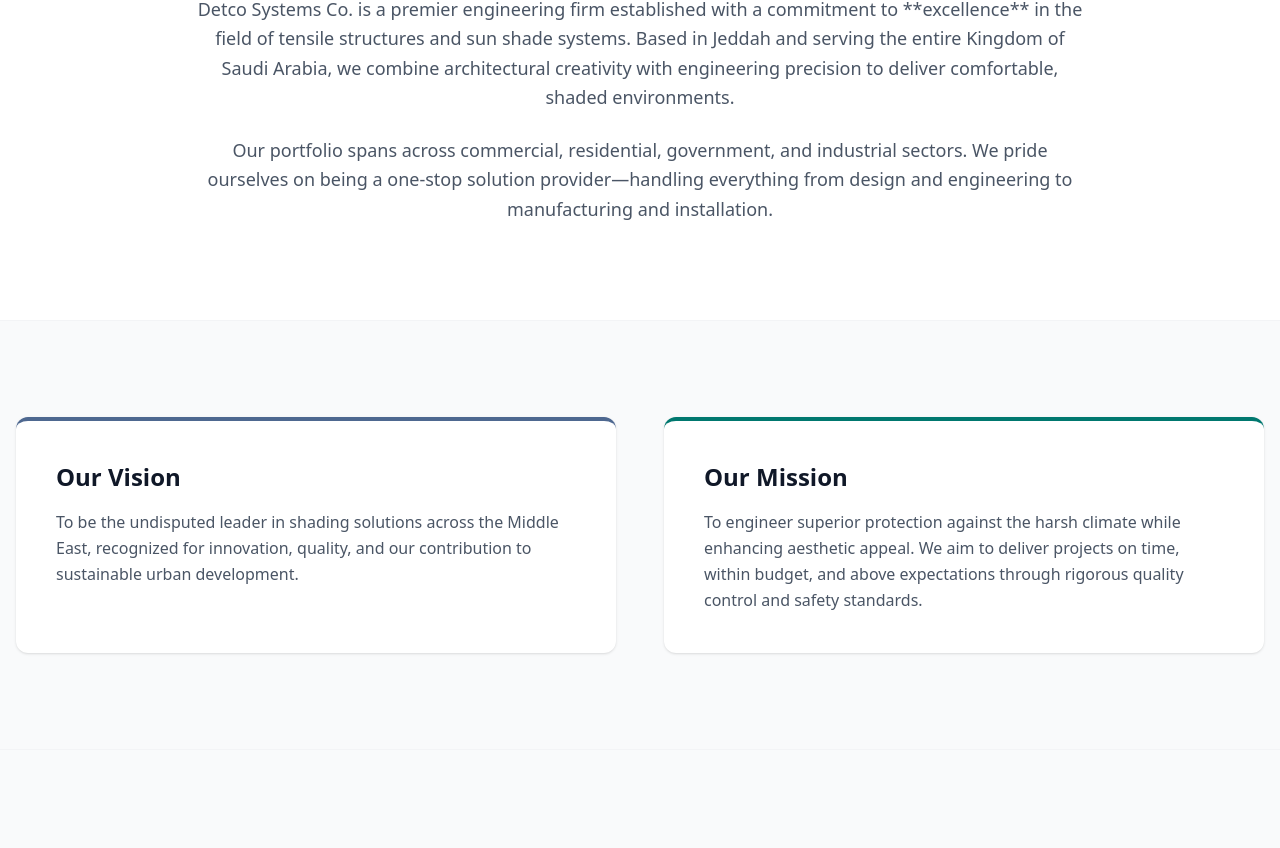
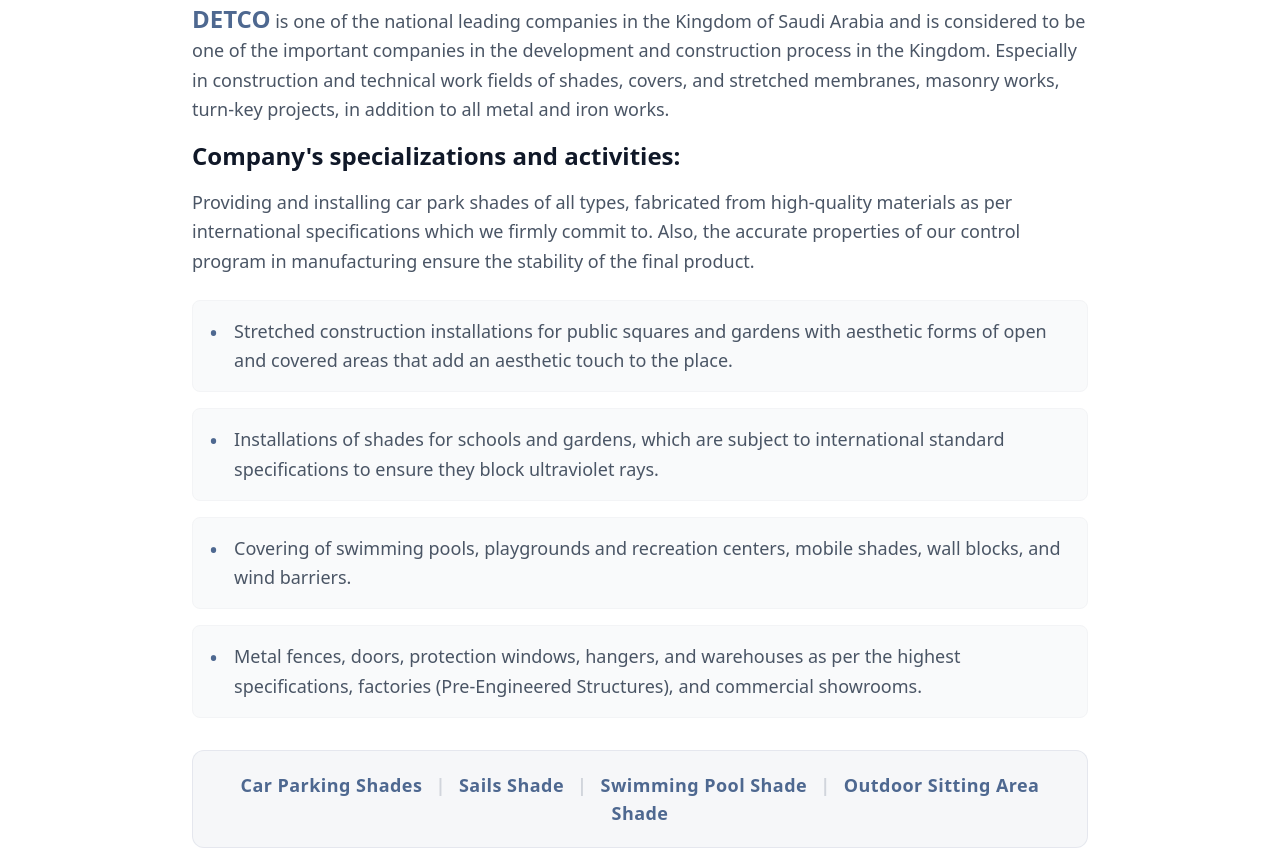
Before and after one commit to kashifsoh678/detco-shades, a Next.js app: page /about in a window 1280 px wide. Shown: the part 719-1567 px from the top of the page. Built offline with nearby package versions, Linux system fonts and the light colour scheme; no server answers.

Commit message:
Refactor: Rename middleware to proxy, update company introduction content, and adjust minor UI styling.

```diff
--- a/app/(webPages)/about/page.tsx
+++ b/app/(webPages)/about/page.tsx
@@ -23,19 +23,48 @@
                             viewport={{ once: true }}
                             transition={{ duration: 0.6 }}
                         >
-                            <span className="text-primary font-bold tracking-widest uppercase text-xs md:text-sm mb-3 block">
+                            <span className="text-primary font-bold tracking-widest uppercase text-xs md:text-sm mb-3 block text-center">
                                 Company Overview
                             </span>
-                            <h2 className="text-3xl md:text-5xl font-bold text-gray-900 mb-6 md:mb-8 leading-tight">
+                            <h2 className="text-3xl md:text-5xl font-bold text-gray-900 mb-6 md:mb-10 leading-tight text-center">
                                 Who We Are
                             </h2>
-                            <p className="text-base md:text-lg text-gray-600 leading-relaxed mb-6">
-                                Detco Systems Co. is a premier engineering firm established with a commitment to **excellence** in the field of tensile structures and sun shade systems.
-                                Based in Jeddah and serving the entire Kingdom of Saudi Arabia, we combine architectural creativity with engineering precision to deliver comfortable, shaded environments.
-                            </p>
-                            <p className="text-base md:text-lg text-gray-600 leading-relaxed">
-                                Our portfolio spans across commercial, residential, government, and industrial sectors. We pride ourselves on being a one-stop solution provider—handling everything from design and engineering to manufacturing and installation.
-                            </p>
+                            <div className="text-left">
+                                <p className="text-base md:text-lg text-gray-600 leading-relaxed mb-4">
+                                    <strong className='text-primary text-2xl'>DETCO</strong> is one of the national leading companies in the Kingdom of Saudi Arabia and is considered to be one of the important companies in the development and construction process in the Kingdom.  Especially in construction and technical work fields of shades, covers, and stretched membranes, masonry works, turn-key projects, in addition to all metal and iron works.
+                                </p>
+                                <h3 className="text-2xl font-bold text-gray-900 mb-4">
+                                    Company's specializations and activities:
+                                </h3>
+                                <p className="text-base md:text-lg text-gray-600 leading-relaxed mb-6">
+                                    Providing and installing car park shades of all types, fabricated from high-quality materials as per international specifications which we firmly commit to. Also, the accurate properties of our control program in manufacturing ensure the stability of the final product.
+                                </p>
+
+                                <ul className="text-base md:text-lg text-gray-600 leading-relaxed list-none space-y-4 mb-8">
+                                    <li className="flex items-start gap-4 p-4 bg-gray-50 rounded-lg border border-gray-100 hover:border-primary/20 transition-colors">
+                                        <span className="text-primary text-2xl leading-none mt-1">•</span>
+                                        <span>Stretched construction installations for public squares and gardens with aesthetic forms of open and covered areas that add an aesthetic touch to the place.</span>
+                                    </li>
+                                    <li className="flex items-start gap-4 p-4 bg-gray-50 rounded-lg border border-gray-100 hover:border-primary/20 transition-colors">
+                                        <span className="text-primary text-2xl leading-none mt-1">•</span>
+                                        <span>Installations of shades for schools and gardens, which are subject to international standard specifications to ensure they block ultraviolet rays.</span>
+                                    </li>
+                                    <li className="flex items-start gap-4 p-4 bg-gray-50 rounded-lg border border-gray-100 hover:border-primary/20 transition-colors">
+                                        <span className="text-primary text-2xl leading-none mt-1">•</span>
+                                        <span>Covering of swimming pools, playgrounds and recreation centers, mobile shades, wall blocks, and wind barriers.</span>
+                                    </li>
+                                    <li className="flex items-start gap-4 p-4 bg-gray-50 rounded-lg border border-gray-100 hover:border-primary/20 transition-colors">
+                                        <span className="text-primary text-2xl leading-none mt-1">•</span>
+                                        <span>Metal fences, doors, protection windows, hangers, and warehouses as per the highest specifications, factories (Pre-Engineered Structures), and commercial showrooms.</span>
+                                    </li>
+                                </ul>
+
+                                <div className="p-5 bg-primary/5 rounded-xl border border-primary/10 text-center">
+                                    <p className="text-base md:text-lg text-primary font-semibold tracking-wide">
+                                        Car Parking Shades <span className="mx-2 text-gray-300">|</span> Sails Shade <span className="mx-2 text-gray-300">|</span> Swimming Pool Shade <span className="mx-2 text-gray-300">|</span> Outdoor Sitting Area Shade
+                                    </p>
+                                </div>
+                            </div>
                         </motion.div>
                     </div>
                 </div>
@@ -57,7 +86,7 @@
                                 Our Vision
                             </h3>
                             <p className="text-gray-600 leading-relaxed">
-                                To be the undisputed leader in shading solutions across the Middle East, recognized for innovation, quality, and our contribution to sustainable urban development.
+                                In addition to maintaining leadership in the construction of all awnings, DETCO is committed to increasing its market share in other sectors, mainly in the Space Frame, Skylight sector, and Metal Works through strategic alliances with national and international reputable companies.
                             </p>
                         </motion.div>
 
@@ -73,7 +102,7 @@
                                 Our Mission
                             </h3>
                             <p className="text-gray-600 leading-relaxed">
-                                To engineer superior protection against the harsh climate while enhancing aesthetic appeal. We aim to deliver projects on time, within budget, and above expectations through rigorous quality control and safety standards.
+                                To engineer superior protection against the harsh climate while enhancing aesthetic appeal. We aim to deliver turn-key projects, including advanced masonry and metal work, on time, within budget, and above expectations through rigorous quality control, safety standards, and reliable strategic alliances.
                             </p>
                         </motion.div>
                     </div>
--- a/components/HeroRFQForm.tsx
+++ b/components/HeroRFQForm.tsx
@@ -127,7 +127,7 @@
                     <button
                         type="submit"
                         disabled={isLoading}
-                        className="w-full bg-linear-to-r from-primary to-primary hover:from-primary hover:to-primary text-white font-bold py-4 rounded-xl shadow-lg shadow-teal-900/30 hover:shadow-teal-500/20 hover:-translate-y-0.5 transition-all duration-300 flex items-center justify-center gap-2 group border border-white/10 disabled:opacity-70 disabled:cursor-not-allowed"
+                        className="w-full bg-linear-to-r cursor-pointer from-primary to-primary hover:from-primary hover:to-primary text-white font-bold py-4 rounded-xl shadow-lg shadow-primary/30 hover:shadow-white/20 hover:-translate-y-0.5 transition-all duration-300 flex items-center justify-center gap-2 group border border-white/10 disabled:opacity-70 disabled:cursor-not-allowed"
                     >
                         {isLoading ? (
                             <>
@@ -142,8 +142,8 @@
                         )}
                     </button>
 
-                    <div className="flex items-center justify-center gap-2 text-[10px] text-teal-100/60 uppercase tracking-widest font-medium pt-2">
-                        <span>🔒 Secure & Confidential</span>
+                    <div className="flex items-center justify-center gap-2 text-[10px] text-white/60 uppercase tracking-widest font-medium pt-2">
+                        <span>Secure & Confidential</span>
                     </div>
                 </form>
             </div>
--- a/components/Introduction.tsx
+++ b/components/Introduction.tsx
@@ -26,12 +26,11 @@
                                 Why <span className="text-primary">DetcoShades?</span>
                             </h2>
                             <p className="text-lg text-gray-600 mb-6 leading-relaxed">
-                                Detco Systems Co. specializes in providing high-quality sun shades tailored to meet diverse outdoor needs in Saudi Arabia.
-                                These shades offer exceptional sun protection and enhance the aesthetic value of spaces, making them ideal for both residential and commercial applications.
+                                DETCO is one of the national leading companies in the kingdom of Saudi Arabia and it considered to be one of the important companies in the development and construction process in the Kingdom.
+                                Especially in construction and technical work fields of shades, covers and stretched Membranes, masonry works, turn on key projects in addition to all metal& iron works...
                             </p>
                             <p className="text-gray-600 leading-relaxed mb-8">
-                                With durable materials and innovative designs, our sun shades are perfect for car parks, swimming pools, and playgrounds.
-                                Trust Detco Systems Co. to deliver reliable and stylish shading solutions.
+
                             </p>
 
                             <Link href="/about">
--- a/components/web/PageBanner.tsx
+++ b/components/web/PageBanner.tsx
@@ -8,7 +8,7 @@
                 <h1 className="text-3xl md:text-5xl font-bold text-white mb-4">
                     {title}
                 </h1>
-                <p className="text-teal-100 text-base md:text-xl max-w-2xl mx-auto">
+                <p className="text-white text-base md:text-xl max-w-2xl mx-auto">
                     {subtitle}
                 </p>
             </div>
--- a/middleware.ts
+++ b/proxy.ts
@@ -6,7 +6,7 @@
 // note: for multi-instance production, consider Redis/Upstash
 const rateLimitMap = new Map<string, { count: number; lastRequest: number }>();
 
-export async function middleware(request: NextRequest) {
+export async function proxy(request: NextRequest) {
   // Use Vercel's ip property if available, otherwise fallback to headers
   const forwarded = request.headers.get("x-forwarded-for");
   const ip = forwarded
```
